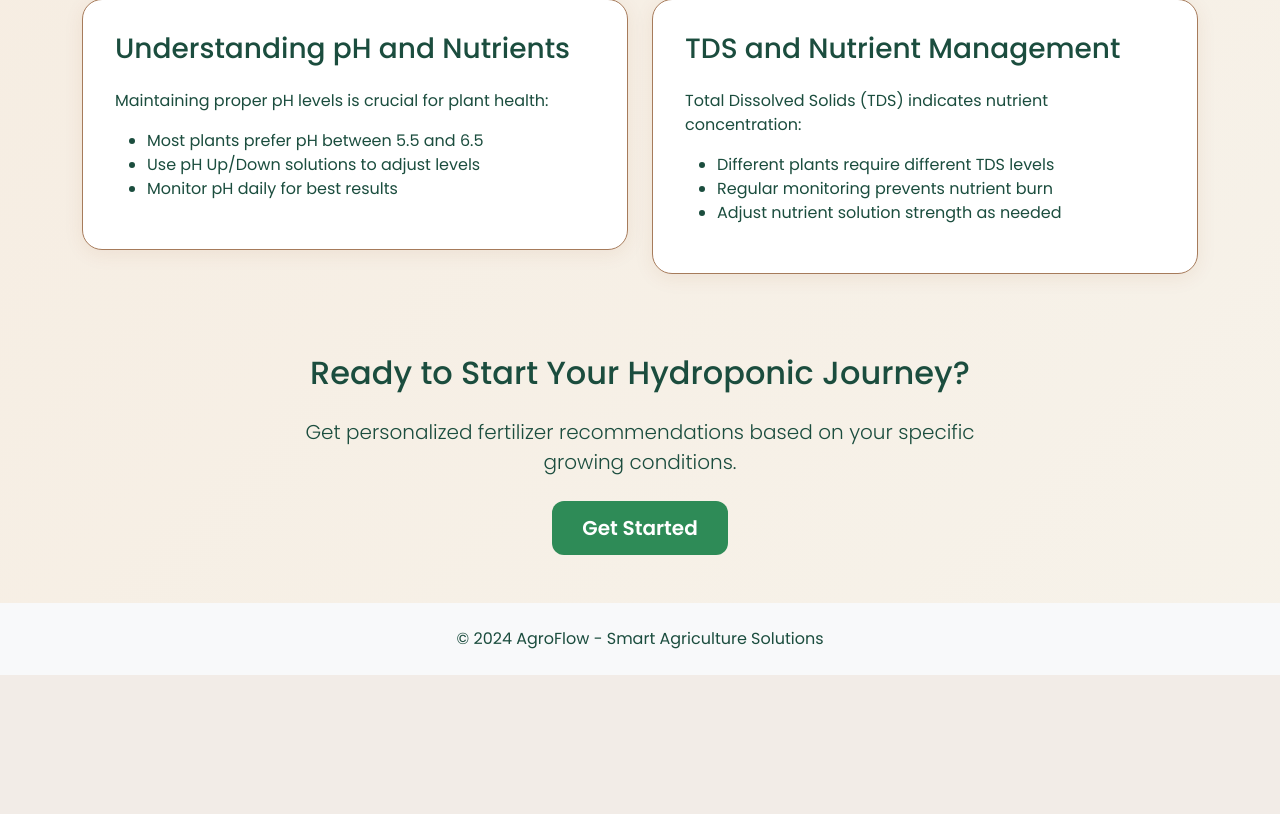
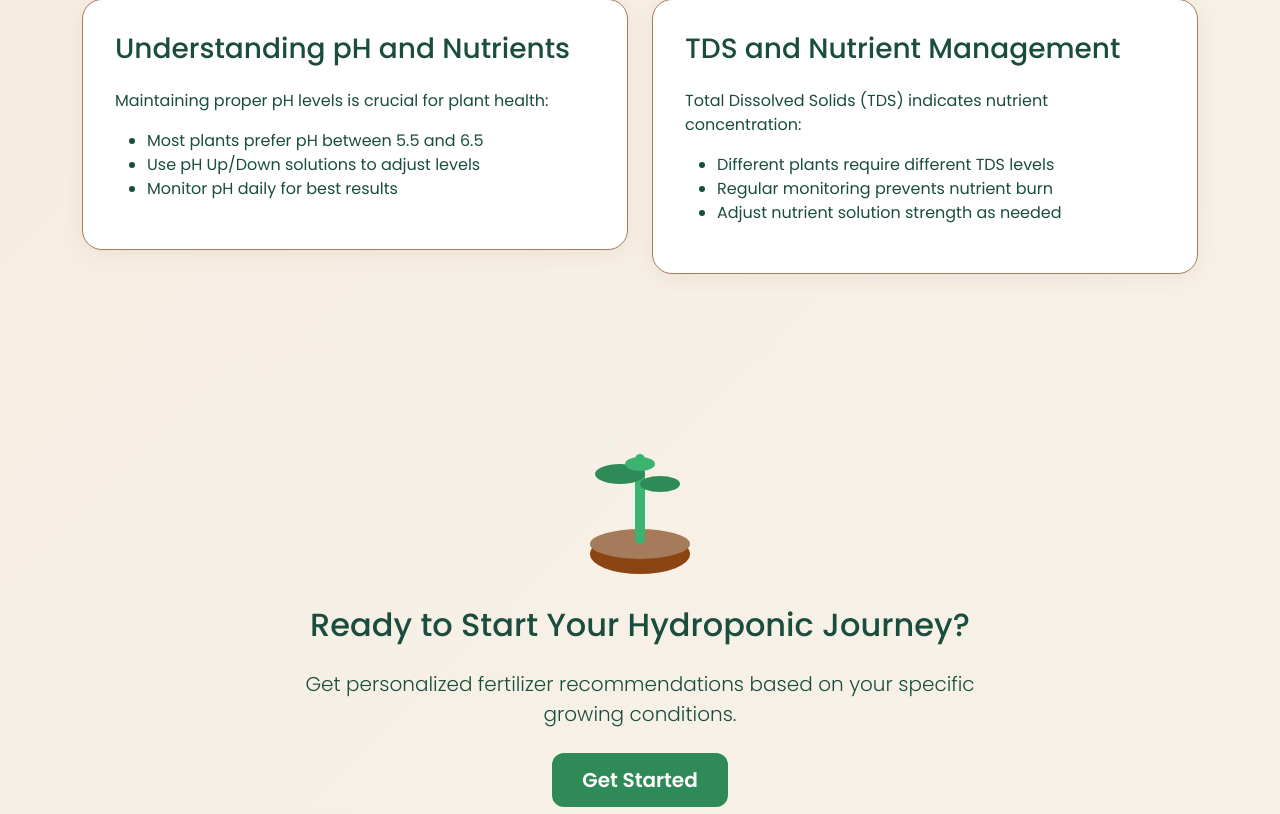
Before and after one commit to Taherhotel/agroflow, a Flask app: page / in a window 1280 px wide. Shown: the part 2191-3005 px from the top of the page. Before the commit the page ends 2866 px from the top, so only its background shows below. Run offline with Flask 3, Linux system fonts and the light colour scheme.

Commit message:
inital commit

```diff
--- a/templates/home.html
+++ b/templates/home.html
@@ -63,6 +63,7 @@
             color: var(--dark-green)!important;
             font-weight: 700;
         }
+
 
         .hero-section {
             padding: 5rem 0;
@@ -201,6 +202,14 @@
 
         .fade-in {
             animation: fadeIn 0.5s ease forwards;
+        }
+        .plant-hero-animation {
+            display: flex;
+            justify-content: center;
+            align-items: center;
+            margin-bottom: 2rem;
+            margin-top: 1rem;
+            min-height: 20px;
         }
     </style>
 </head>
@@ -399,7 +408,34 @@
             </div>
         </div>
     </section>
-
+    <div class="plant-hero-animation">
+        <svg width="180" height="220" viewBox="0 0 180 220" fill="none" xmlns="http://www.w3.org/2000/svg">
+            <!-- Pot -->
+            <ellipse cx="90" cy="200" rx="50" ry="20" fill="#8B4513"/>
+            <ellipse cx="90" cy="190" rx="50" ry="15" fill="#A67B5B"/>
+            <!-- Stem -->
+            <rect x="85" y="100" width="10" height="90" rx="5" fill="#3CB371">
+                <animate attributeName="y" values="110;100;110" dur="2s" repeatCount="indefinite"/>
+            </rect>
+            <!-- Leaves -->
+            <ellipse cx="70" cy="120" rx="25" ry="10" fill="#2E8B57">
+                <animate attributeName="cx" values="70;75;70" dur="2s" repeatCount="indefinite"/>
+            </ellipse>
+            <ellipse cx="110" cy="130" rx="20" ry="8" fill="#2E8B57">
+                <animate attributeName="cx" values="110;105;110" dur="2s" repeatCount="indefinite"/>
+            </ellipse>
+            <ellipse cx="90" cy="110" rx="15" ry="7" fill="#3CB371">
+                <animate attributeName="cy" values="110;105;110" dur="2s" repeatCount="indefinite"/>
+            </ellipse>
+            <!-- Sparkles for effect -->
+            <circle cx="60" cy="90" r="2" fill="#E8F5E9">
+                <animate attributeName="cy" values="90;85;90" dur="2s" repeatCount="indefinite"/>
+            </circle>
+            <circle cx="120" cy="80" r="1.5" fill="#E8F5E9">
+                <animate attributeName="cy" values="80;75;80" dur="2s" repeatCount="indefinite"/>
+            </circle>
+        </svg>
+    </div>
     <section class="container mb-5" id="get-started">
         <div class="row justify-content-center">
             <div class="col-md-8 text-center">
```
Also changed, not shown: package.json (added, +8 -0 lines), templates/dashboard.html (+19 -5 lines), templates/index.html (+10 -0 lines), instance/agroflow.db, package-lock.json (added), 2 other files.
